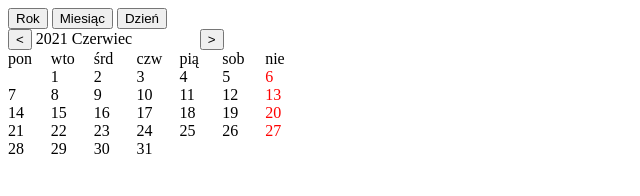
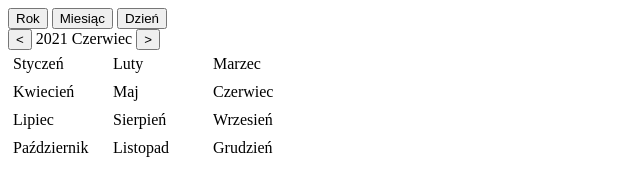
Before and after one commit to Diegorinio/calendar, a plain HTML site: page index.html in a window 1280 px wide. Both pictures are taken after a click on the button "Miesiąc". Shown: the whole page, without its empty margins (0-640 px from the left). Drawn offline with Linux system fonts and the light colour scheme.

Commit message:
month selection

```diff
--- a/calendar.js
+++ b/calendar.js
@@ -7,37 +7,38 @@ getDaysInMonth = (year, month) =>{
 getFirstDayinMonth = (year, month) =>{
     return new Date(year, month, 1).getDay();
 }
+let calendarList = document.querySelector('.calendar-list');
 let date = new Date();
 let act_month;
 let act_year;
 act_month = date.getMonth();
 act_year = date.getFullYear();
+console.log(act_month)
 function Calendar(year, month)
 {
-    let data = new Date(year, month);
-    let daysInMonth = getDaysInMonth(data.getFullYear(), data.getMonth());
-    let calendarList = document.querySelector('.calendar-list');
-    calendarList.innerHTML = "";
-    let firstDayInMonthPosition = getFirstDayinMonth(data.getFullYear(), data.getMonth())
-    console.log(data)
+    calendarList.className = "calendar-list"
+    let data = new Date(year, month, 1);
+    act_month = month;
+    let daysInMonth = getDaysInMonth(data.getFullYear(), data.getMonth()+1);
+    ClearCalendar();
+    let firstDayInMonthPosition = getFirstDayinMonth(data.getFullYear(), data.getMonth())-1
     document.querySelector('.date-name').innerHTML = `${data.getFullYear()} ${months[data.getMonth()]}`
 
-    if(firstDayInMonthPosition===0)
+    if(firstDayInMonthPosition<0)
     {
-        firstDayInMonthPosition = 7;
+        firstDayInMonthPosition =6;
     }
-    console.log(firstDayInMonthPosition)
-    console.log(data.getMonth())
 
     for(x=0;x<=dayNames.length-1;x++)
     {
         calendarList.insertAdjacentHTML('beforeend', `<div>${dayNames[x]}</div>`)
     }
-    for(day=1;day<=daysInMonth+firstDayInMonthPosition-1;day++)
+
+    for(day=1;day<=daysInMonth + firstDayInMonthPosition;day++)
     {
-        if(day<firstDayInMonthPosition)
+        if(day<= firstDayInMonthPosition)
         {
-            calendarList.insertAdjacentHTML('beforeend', `<div class='calendar-list-element' id='${day}'></div>`)
+            calendarList.insertAdjacentHTML('beforeend',`<div class='calendar-list-element'></div>`)
         }
         else
         {
@@ -50,9 +51,29 @@ function Calendar(year, month)
             {
                 style= "color:black";
             }
-            calendarList.insertAdjacentHTML('beforeend', `<div class='calendar-list-element' id=${day} style=${style}>${day-firstDayInMonthPosition+1}</div>`)
+            calendarList.insertAdjacentHTML('beforeend', `<div class='calendar-list-element' id=${day} style=${style}>${day- firstDayInMonthPosition}</div>`)
         }
     }
+}
+
+function DisplayCalendarMonths()
+{
+    ClearCalendar();
+    calendarList.className = "calendar-list-months"
+    for(month=0;month<=months.length-1;month++)
+    {
+        calendarList.insertAdjacentHTML('beforeend',`<div class='calendar-list-element-year' onclick='Calendar(${act_year},${month})'>${months[month]}</div>`)
+    }
+}
+
+function DisplayMonthDays()
+{
+    Calendar(act_year, act_month)
+}
+
+function ClearCalendar()
+{
+    calendarList.innerHTML = "";
 }
 
 function prevMonth()
--- a/index.html
+++ b/index.html
@@ -11,8 +11,8 @@
     <div id="Calendar">
         <div class='calendar-view-options'>
             <button class='years'>Rok</button>
-            <button class='months'>Miesiąc</button>
-            <button class='days'>Dzień</button>
+            <button class='months' onclick="DisplayCalendarMonths()">Miesiąc</button>
+            <button class='days' onclick="DisplayMonthDays()">Dzień</button>
         </div>
         <div class='calendar-body'>
             <div class='calendar-options'>
--- a/style.css
+++ b/style.css
@@ -4,9 +4,19 @@
     grid-template-columns: 1fr 1fr 1fr 1fr 1fr 1fr 1fr;
     max-width: 300px;
 }
+.calendar-list-months
+{
+    display: grid;
+    grid-template-columns:  1fr 1fr 1fr;
+    max-width: 300px;
+}
+.calendar-list-element-year
+{
+    padding: 5px;
+}
 .date-name
 {
-    width: 160px;
+    width: auto;
 }
 .prev
 {
```
